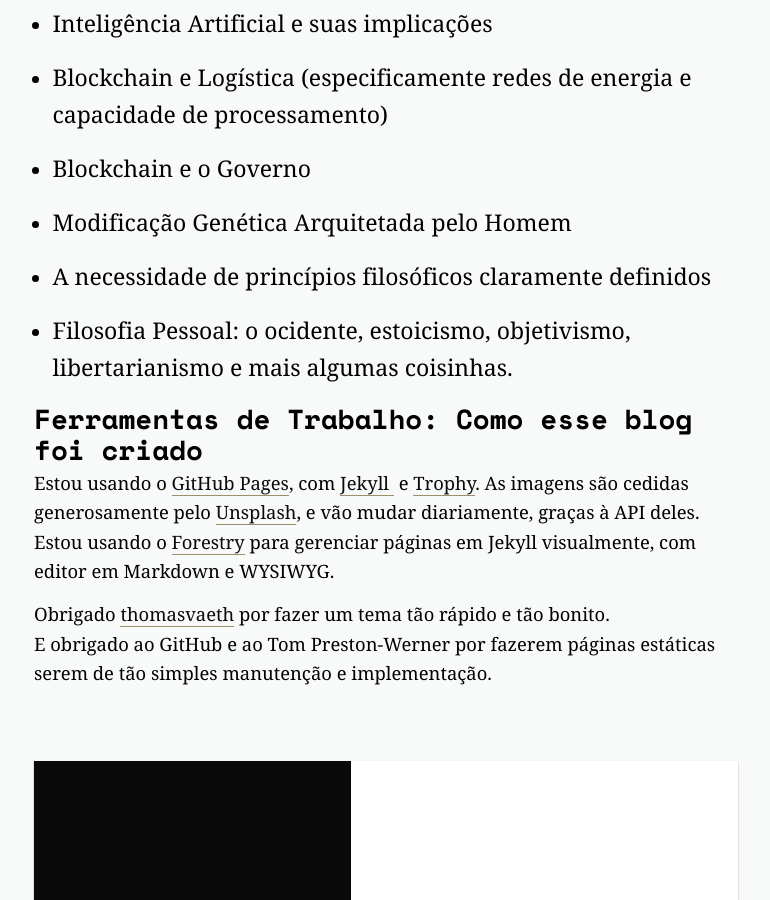
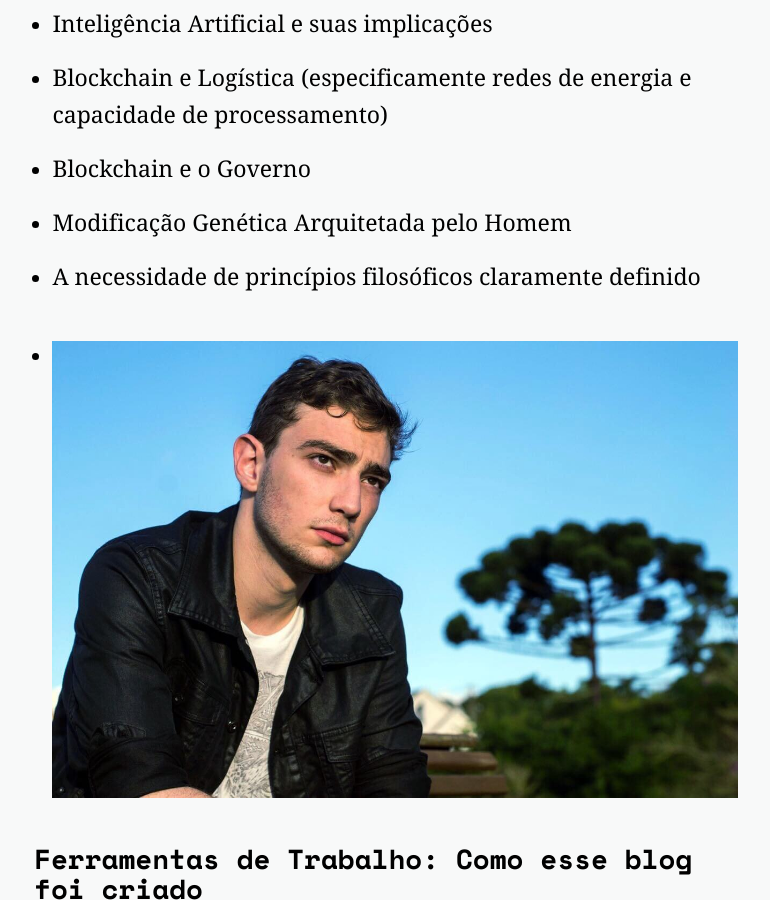
Before and after one commit to g-adamante/g-adamante.github.io, a Jekyll site: the page built from _posts/2016-09-07-craft-beer.markdown, in a window 1280 px wide and 900 px high, scrolled down 1977 px. Shown: the whole window, without its empty margins (254-1024 px from the left). Built offline with Jekyll 4.4.1, drawn with Linux system fonts in a browser that asks for light colours; nearby versions of some CDN libraries.

Commit message:
Update from Forestry.io - 2016-09-07-craft-beer.markdown

```diff
--- a/_posts/2016-09-07-craft-beer.markdown
+++ b/_posts/2016-09-07-craft-beer.markdown
@@ -52,9 +52,9 @@ Apenas algumas ideias. Podem mudar, mas acredito que muitos deles vêm por aí.
 
 *   Modificação Genética Arquitetada pelo Homem
 
-*   A necessidade de princípios filosóficos claramente definidos
+*   A necessidade de princípios filosóficos claramente definido
 
-*   Filosofia Pessoal: o ocidente, estoicismo, objetivismo, libertarianismo e mais algumas coisinhas.
+*   ![](/uploads/2017/02/18/autor-1.JPG)
 
 ### Ferramentas de Trabalho: Como esse blog foi criado
 
```
Also changed, not shown: uploads/2017/02/18/autor-1.JPG (added), uploads/2017/02/18/autor.JPG (added).
